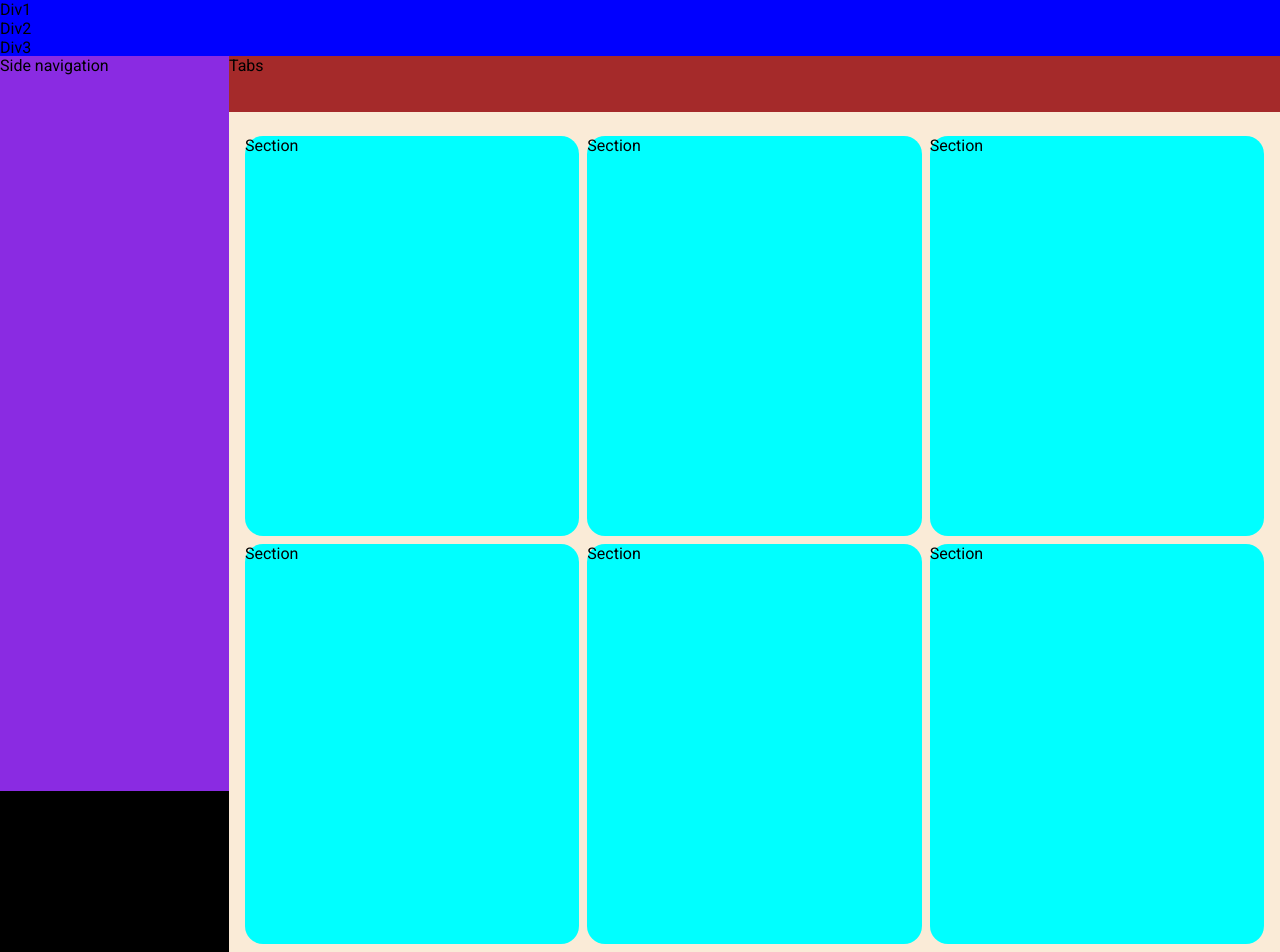
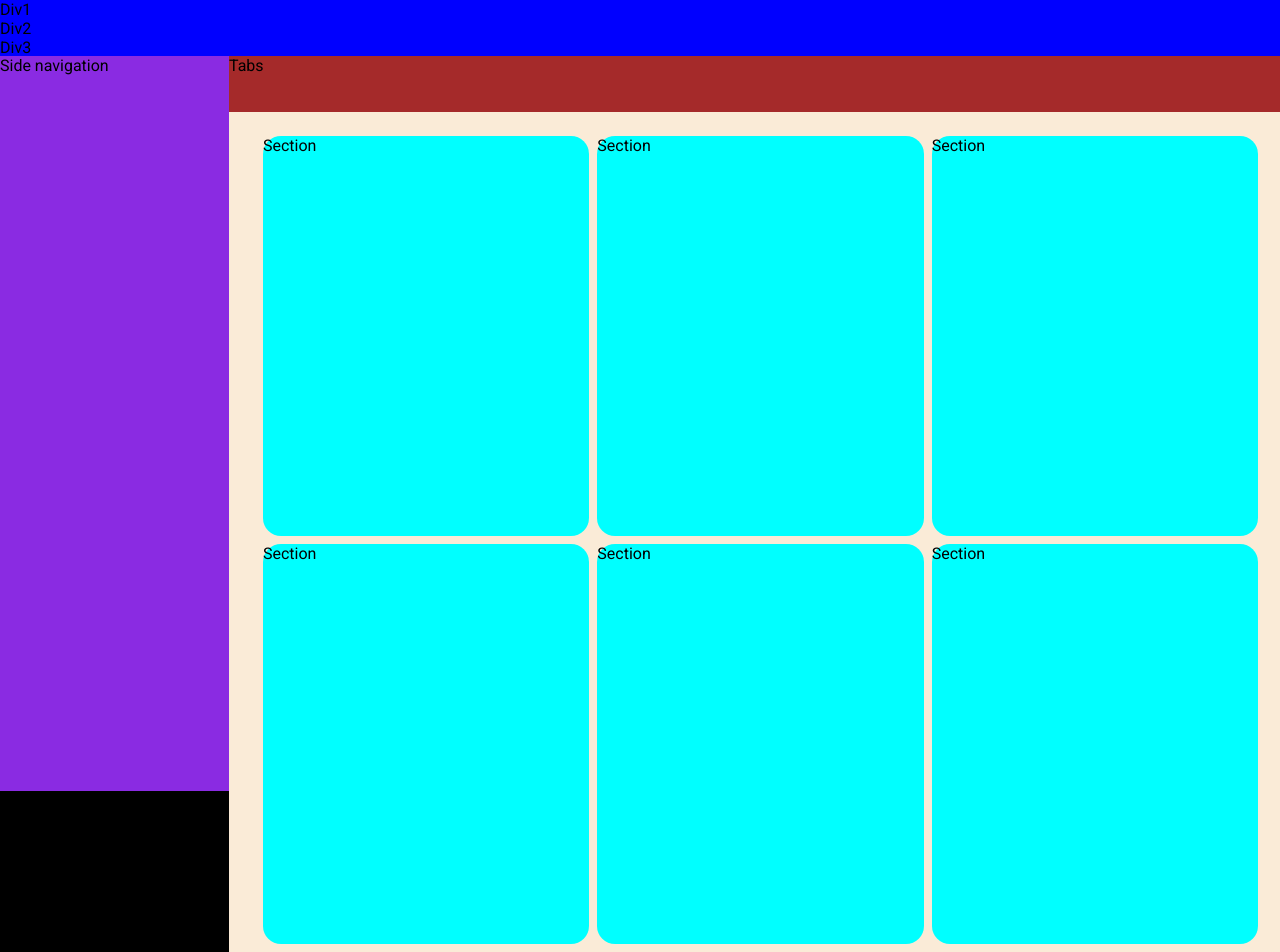
Before and after one commit to surabhitist/YoutubeClone, a plain HTML site: page index.html in a window 1280 px wide. Drawn offline with Linux system fonts and the light colour scheme.

Commit message:
Created the new final design with actual dimensions

```diff
--- a/style.css
+++ b/style.css
@@ -38,8 +38,8 @@ body {
   column-gap: 8px;
   padding-top: 24px;
   margin-left: 229px;
-  padding-left: 16px;
-  padding-right: 16px;
+  padding-left: 34px;
+  padding-right: 22px;
   padding-bottom: 8px;
   row-gap: 8px;
 }
```
